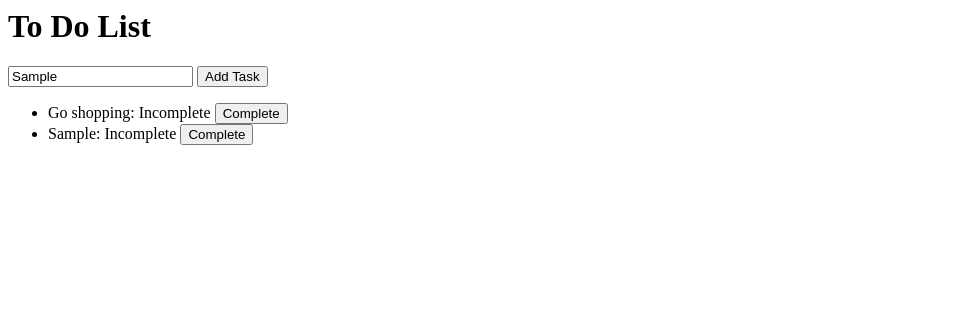
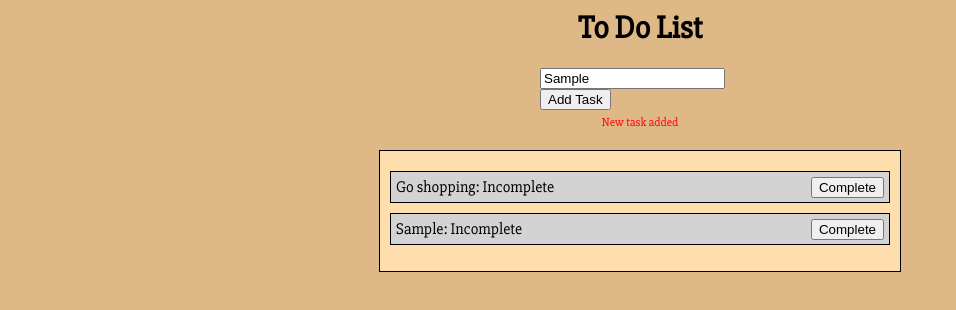
Before and after one commit to pkenrick/further-javascript, a website: page index.html in a window 1280 px wide. Both pictures are taken after typing "Sample" into the empty fields and a click on the input "Add Task". Shown: the whole page, without its empty margins (0-956 px from the left). Drawn offline with Linux system fonts and the light colour scheme; no server answers.

Commit message:
Created css file and modified design

```diff
--- a/index.html
+++ b/index.html
@@ -1,18 +1,19 @@
 <html>
 <head>
   <title>To Do List</title>
-
+  <link rel='stylesheet' type='text/css' href='/public/design.css'>
+  <link href="https://fonts.googleapis.com/css?family=Slabo+27px" rel="stylesheet">
 </head>
 
-<h1>To Do List</h1>
+<h1 id='heading'>To Do List</h1>
 
 <body>
 
   <form id='addTaskForm' action='/tasks' method='post'>
     <input id='addTaskInput' type='text' name='task'/>
     <input id='addTaskButton' type='submit' value='Add Task'/>
+    <div id='flashMessage'></div>
   </form>
-
 
   <div id='list'></div>
 </body>
--- a/index.js
+++ b/index.js
@@ -1,16 +1,19 @@
 var toDoList =  new ToDoList();
 toDoList.addTask("Go shopping");
+var flashMessage;
 
 addTasksFromApi();
 updateList();
 
 function updateList() {
   document.getElementById('list').innerHTML = toDoList.display();
+  flashMessage ? document.getElementById('flashMessage').innerHTML = flashMessage : ''
 }
 
 document.getElementById('addTaskButton').addEventListener('click', function (evt) {
   evt.preventDefault();
   toDoList.addTask(document.getElementById('addTaskInput', ToDoItem).value);
+  flashMessage = 'New task added'
   updateList();
 });
 
--- a/models/toDoList.js
+++ b/models/toDoList.js
@@ -9,17 +9,17 @@
   };
 
   ToDoList.prototype.display = function() {
-    var returnString = "<form id='completeTaskForm' action='/tasks/complete' method='post'><ul>";
+    var returnString = "<form id='completeTaskForm' action='/tasks/complete' method='post'>";
     var i = 0;
     this.tasks.forEach(function(task) {
       if (task.complete === false) {
-        returnString += ("<li><div>" + task.text + ": Incomplete <input id='completeTaskButton" + i + "' type='submit' value='Complete'/>" + "</div></li>");
+        returnString += ("<div class='taskShownIncomplete'>" + task.text + ": Incomplete <input class='completeTaskButtons' id='completeTaskButton" + i + "' type='submit' value='Complete'/>" + "</div>");
       } else {
-        returnString += ("<li><div>" + task.text + ": Complete <input id='completeTaskButton" + i + "' type='submit' value='Reopen'/>" + "</div></li>");
+        returnString += ("<div class='taskShownComplete'>" + task.text + ": Complete <input class='completeTaskButtons' id='completeTaskButton" + i + "' type='submit' value='Reopen'/>" + "</div>");
       }
       i += 1;
     });
-    return returnString += "</ul></form>";
+    return returnString += "</form>";
   };
 
   exports.ToDoList = ToDoList;
--- /dev/null
+++ b/public/design.css
@@ -0,0 +1,49 @@
+html {
+  background-color: burlywood;
+  font-family: 'Slabo 27px', serif;
+}
+
+h1#heading {
+  text-align: center;
+}
+
+form#addTaskForm {
+  width: 200px;
+  margin: 10px auto;
+}
+
+div#flashMessage {
+  text-align: center;
+  color: red;
+  font-size: 12px;
+  margin: 5px;
+}
+
+div#list {
+  width: 500px;
+  margin: 20px auto;
+  border: solid;
+  border-width: 1px;
+  background-color: navajowhite;
+  padding: 10px;
+}
+
+div.taskShownIncomplete {
+  border: solid;
+  border-width: 1px;
+  background-color: lightgrey;
+  margin-top: 10px;
+  padding: 5px;
+}
+
+div.taskShownComplete {
+  border: solid;
+  border-width: 1px;
+  background-color: lightgreen;
+  margin-top: 10px;
+  padding: 5px;
+}
+
+input.completeTaskButtons {
+  float: right;
+}
```
